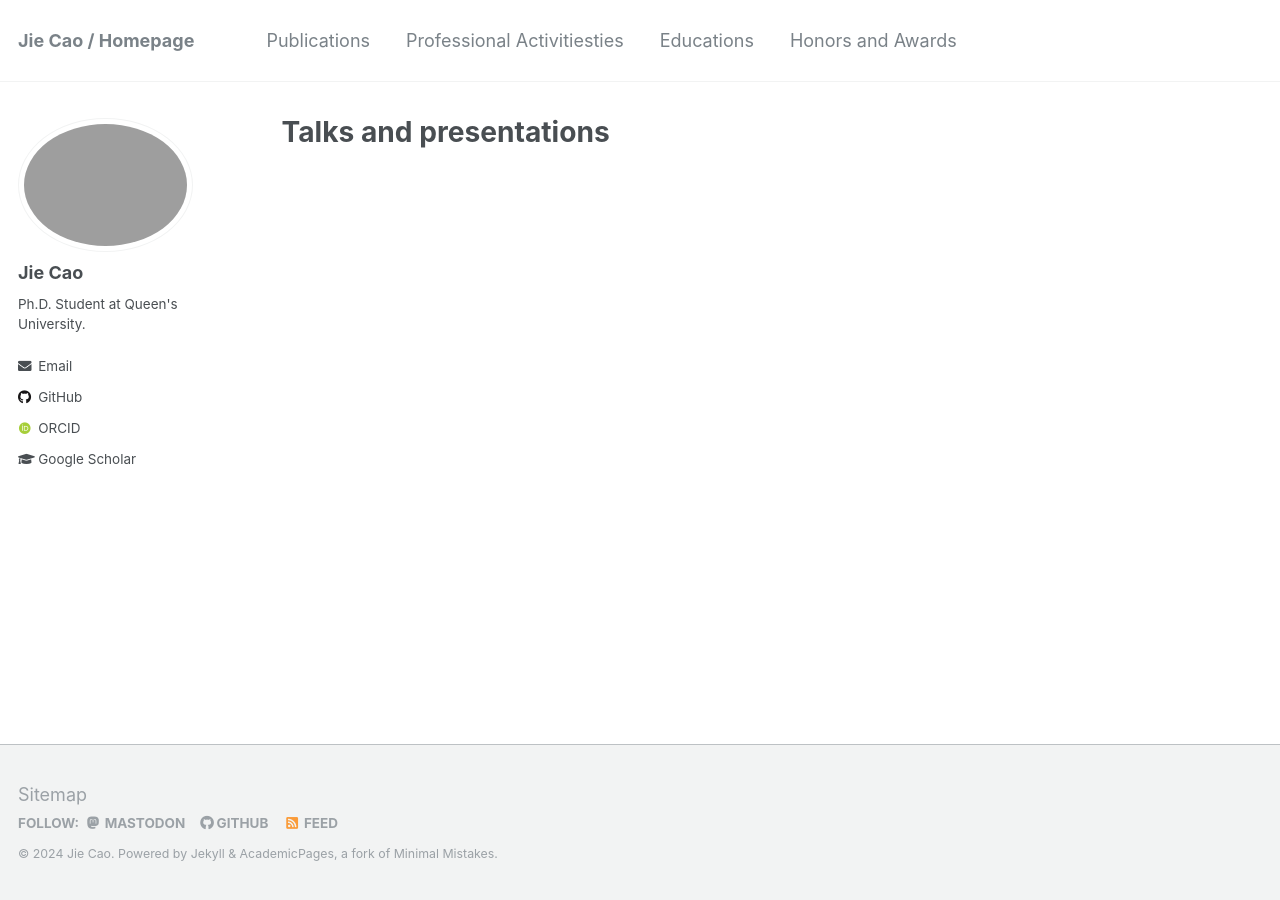
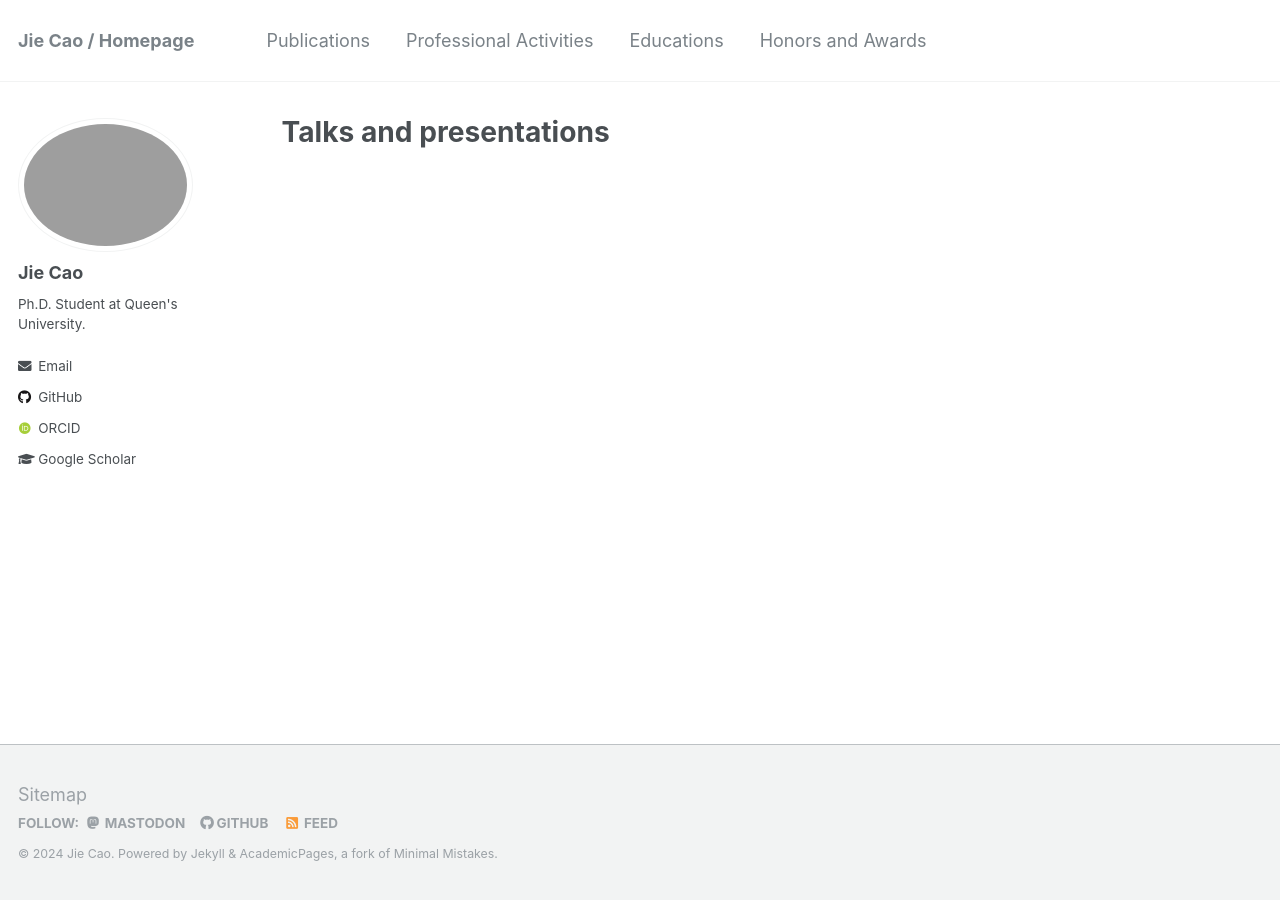
Before and after one commit to JieJayCao/JieJayCao.github.io, a Jekyll site: the page built from _pages/talks.html, in a window 1280 px wide. Built offline with Jekyll 4.4.1, drawn with Linux system fonts in a browser that asks for light colours; some web fonts are replaced; comment, search, counter and statistics services are not loaded.

Commit message:
Update navigation.yml

```diff
--- a/_data/navigation.yml
+++ b/_data/navigation.yml
@@ -4,7 +4,7 @@ main:
   - title: "Publications"
     url: /publications/
 
-  - title: "Professional Activitiesties"
+  - title: "Professional Activities"
     url: /professionalactivities/
 
   - title: "Educations"
```
